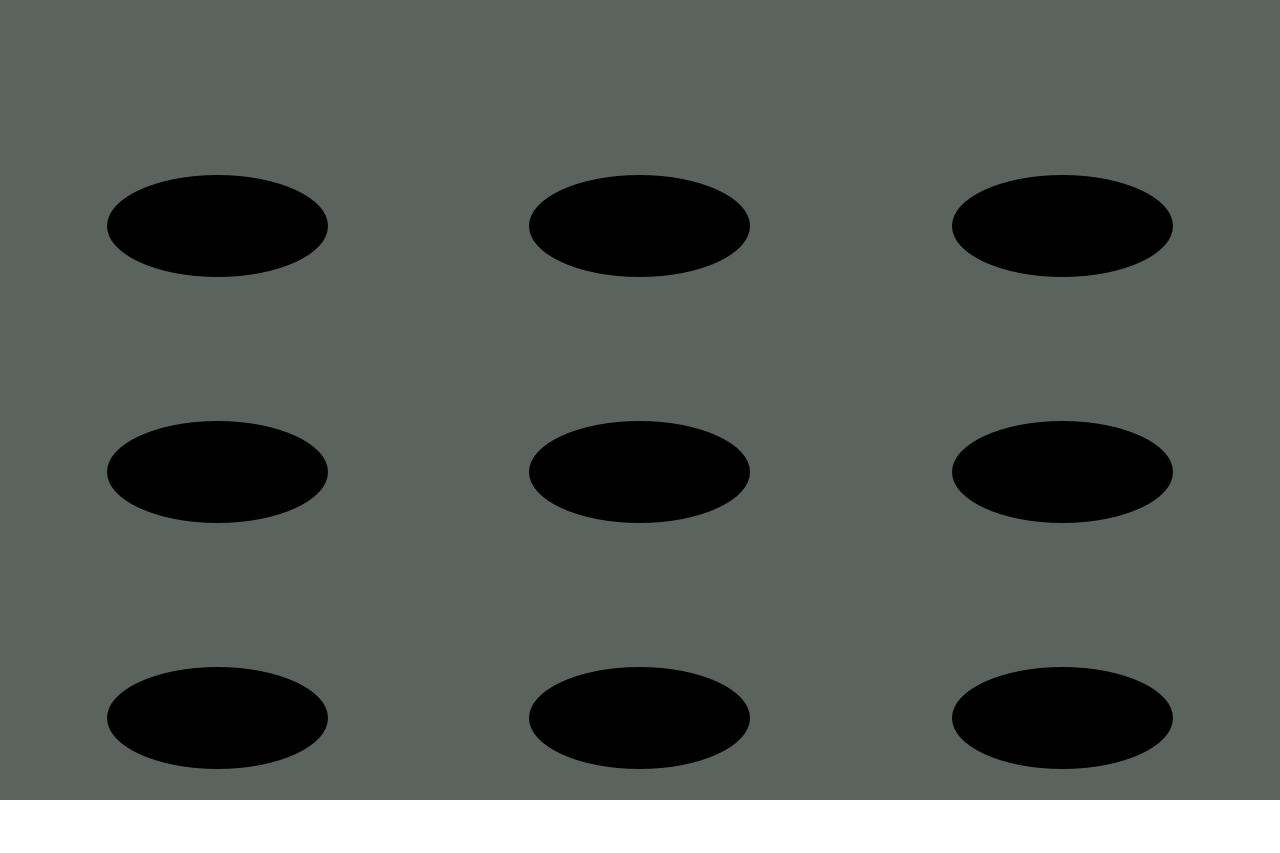
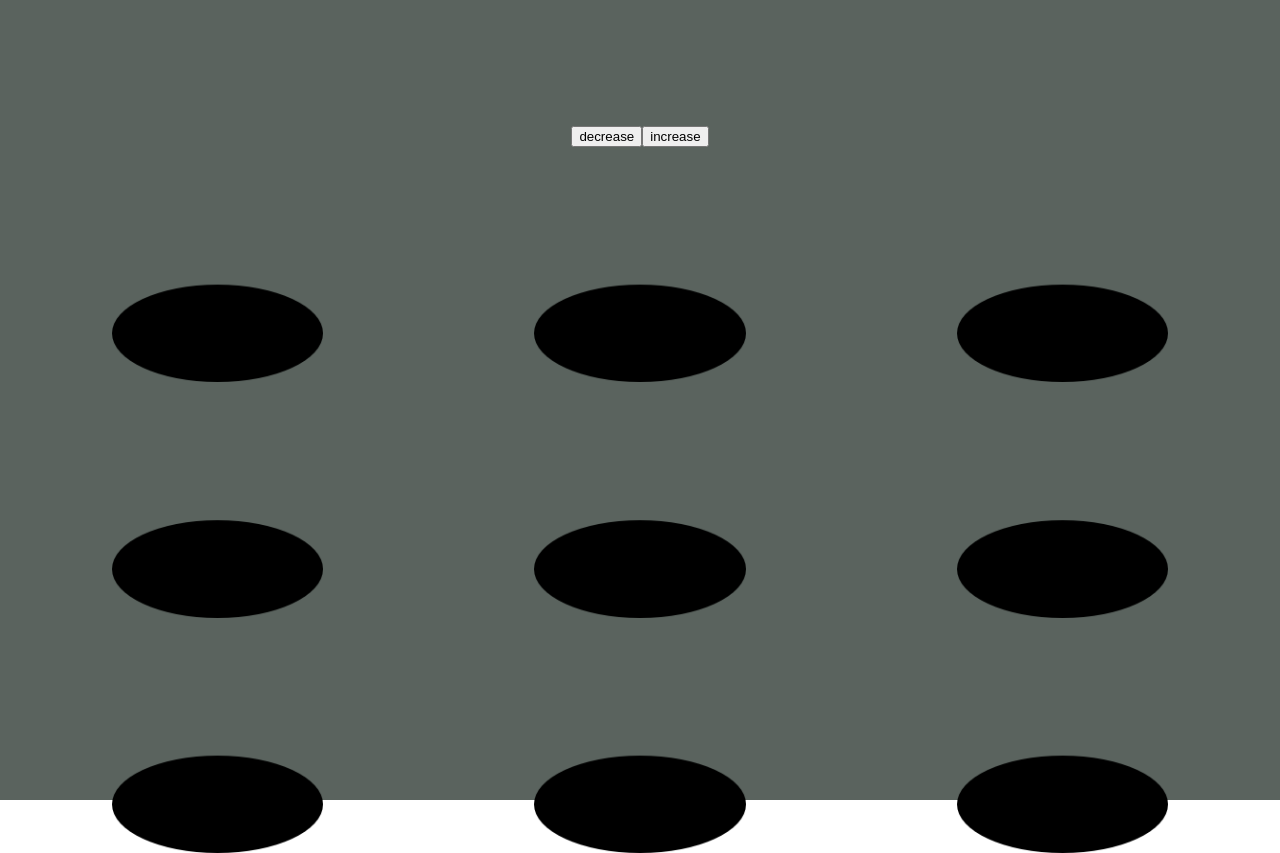
Before and after one commit to ebarbosa27/whack-a-mole, a React (Vite) app: page / in a window 1280 px wide. Both pictures are taken after a click on the button "Start Game". Before the commit the page ends 800 px from the top, so only its background shows below. Built offline with nearby package versions, Linux system fonts and the light colour scheme.

Commit message:
added game size and function to context that will increase or decrease number of holes that appear in te game

```diff
--- a/src/App.jsx
+++ b/src/App.jsx
@@ -1,5 +1,5 @@
 import { useState } from "react";
-import GameBoard from "./game/GameBoard";
+import GamePage from "./game/GamePage";
 import HomePage from "./homescreen/HomePage";
 import GameProvider from "./game/GameContext";
 import "./app.css";
@@ -13,7 +13,7 @@ export default function App() {
   return (
     <main>
       <GameProvider>
-        <GameBoard size={3} />
+        <GamePage />
       </GameProvider>
     </main>
   );
--- a/src/game/GameBoard.jsx
+++ b/src/game/GameBoard.jsx
@@ -1,11 +1,13 @@
-import "./gameboard.css";
+import { useContext } from "react";
+import { GameContext } from "./GameContext";
 
-export default function GameBoard({ size }) {
+export default function GameBoard() {
+  const game = useContext(GameContext);
+  const size = game.gameSize;
   return (
-    <div className="gameboard">
+    <div className="gameBoard">
       {[...Array(size ** 2)].map((_, idx) => {
         const flexBasisVal = `${Math.round((1 / size) * 100)}%`;
-        console.log(flexBasisVal);
         return (
           <div key={idx} className="holeItem" style={{ flexBasis: flexBasisVal }}>
             <img src="hole.png" />
--- a/src/game/GameContext.jsx
+++ b/src/game/GameContext.jsx
@@ -4,12 +4,27 @@ export const GameContext = createContext(null);
 
 export default function GameProvider({ children }) {
   const [gameScore, setGameScore] = useState(0);
+  const [gameSize, setGameSize] = useState(3);
 
   function increaseScore() {
     setGameScore((prev) => prev++);
   }
 
+  function increaseGameSize() {
+    setGameSize((prev) => prev + 1);
+    console.log(gameSize);
+  }
+
+  function decreaseGameSize() {
+    setGameSize((prev) => prev - 1);
+    console.log(gameSize);
+  }
+
   return (
-    <GameContext.Provider value={{ gameScore, increaseScore }}>{children}</GameContext.Provider>
+    <GameContext.Provider
+      value={{ gameScore, increaseScore, gameSize, increaseGameSize, decreaseGameSize }}
+    >
+      {children}
+    </GameContext.Provider>
   );
 }
--- /dev/null
+++ b/src/game/GameOptions.jsx
@@ -0,0 +1,13 @@
+import { useContext } from "react";
+import { GameContext } from "./GameContext";
+
+export default function GameOptions() {
+  const game = useContext(GameContext);
+
+  return (
+    <div className="gameOptions">
+      <button onClick={() => game.decreaseGameSize()}>decrease </button>
+      <button onClick={() => game.increaseGameSize()}>increase</button>
+    </div>
+  );
+}
--- /dev/null
+++ b/src/game/GamePage.jsx
@@ -0,0 +1,12 @@
+import GameOptions from "./GameOptions";
+import GameBoard from "./GameBoard";
+import "./game.css";
+
+export default function GamePage() {
+  return (
+    <div className="gamePage">
+      <GameOptions />
+      <GameBoard />
+    </div>
+  );
+}
--- a/src/game/gameboard.css
+++ b/src/game/game.css
@@ -1,4 +1,19 @@
-.gameboard {
+.gamePage {
+  display: flex;
+  flex-direction: column;
+  height: 100%;
+  width: 100%;
+}
+
+.gameOptions {
+  display: flex;
+  justify-content: center;
+  align-items: end;
+  height: 200px;
+}
+
+.gameBoard {
+  flex: 1;
   display: flex;
   flex-wrap: wrap;
   justify-content: center;
@@ -6,9 +21,6 @@
 
   margin: 0;
   padding: 0;
-
-  width: 100%;
-  height: 100%;
 }
 
 .holeItem {
@@ -25,4 +37,5 @@
 .holeItem img {
   margin: 0;
   padding: 0;
+  width: 50%;
 }
```
